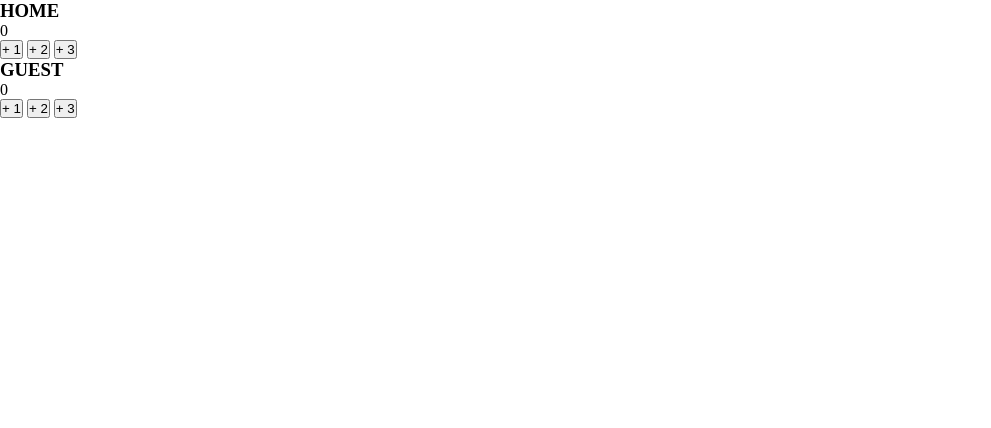
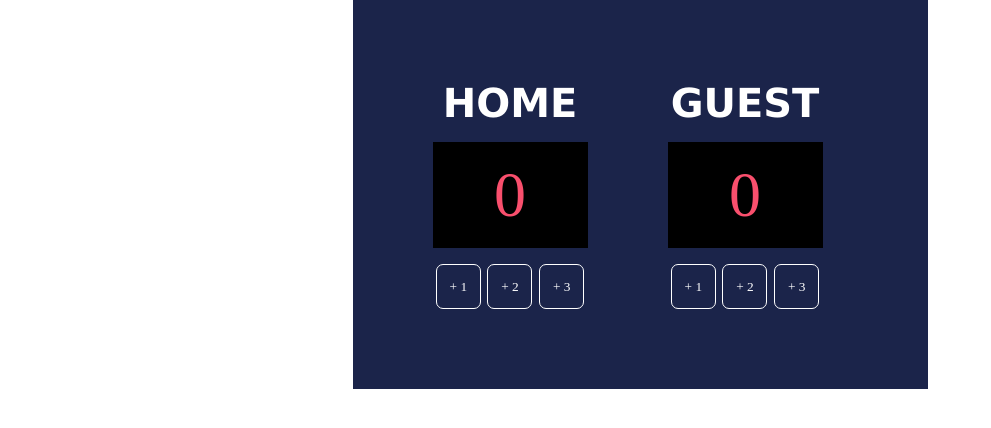
Before and after one commit to StefanMogren/basketball-scoring-scrimba, a plain HTML site: page index.html in a window 1280 px wide. Shown: the whole page, without its empty margins (0-991 px from the left). Drawn offline with Linux system fonts and the light colour scheme; a web font is replaced by a local one.

Commit message:
Almost finished styling

```diff
--- a/index.html
+++ b/index.html
@@ -7,20 +7,24 @@
     <title>Basketball scoring</title>
 </head>
 <body>
-    <main class="container">
-        <section>
-            <h3>HOME</h3>
-            <p>0</p>
-            <button>+ 1</button>
-            <button>+ 2</button>
-            <button>+ 3</button>
+    <main class="flex-container">
+        <section class="flex-container__wrapper">
+            <h3 class="flex-container__title">HOME</h3>
+            <p class="flex-container__score">0</p>
+            <section class="flex-container__inner-flex-container">
+                <button class="flex-container__button">+ 1</button>
+                <button class="flex-container__button">+ 2</button>
+                <button class="flex-container__button">+ 3</button>
+            </section>
         </section>
-        <section>
-            <h3>GUEST</h3>
-            <p>0</p>
-            <button>+ 1</button>
-            <button>+ 2</button>
-            <button>+ 3</button>
+        <section class="flex-container__wrapper">
+            <h3 class="flex-container__title">GUEST</h3>
+            <p class="flex-container__score">0</p>
+            <section class="flex-container__inner-flex-container">
+                <button class="flex-container__button">+ 1</button>
+                <button class="flex-container__button">+ 2</button>
+                <button class="flex-container__button">+ 3</button>
+            </section>
         </section>
     </main>
 </body>
--- a/style/style.css
+++ b/style/style.css
@@ -1,5 +1,54 @@
+@import url('https://fonts.cdnfonts.com/css/cursed-timer-ulil');
+
 * {
-    box-sizing: border-box;
     margin: 0;
     padding: 0;
+    box-sizing: border-box;
 }
+
+
+.flex-container {
+    max-width: 575px;
+    margin-inline: auto;
+    padding: 5rem;
+    display: flex;
+    gap: 5rem;
+    background-color: #1B244A;
+    color: white;
+}
+
+.flex-container__title {
+    font-family: Verdana, Geneva, Tahoma, sans-serif;
+    text-align: center;
+    font-size: 2.5rem;
+}
+
+.flex-container__score {
+    width: 155px;
+    font-size: 4rem;
+    margin: 1rem 0;
+    padding: 1rem;
+    font-family: 'Cursed Timer ULiL';
+    color: #F94F6D;
+    text-align: center;
+    background-color: #000000;
+}
+
+.flex-container__inner-flex-container {
+    display: flex;
+    justify-content: space-around;
+}
+
+.flex-container__button {
+    width: 45px;
+    aspect-ratio: 1;
+    font-family: 'Cursed Timer ULiL';
+    color: white;
+    border: 1px solid white;
+    border-radius: 7px;
+    background-color: #1B244A;
+}
+
+.flex-container__button:hover {
+    background-color: cyan;
+}
```
